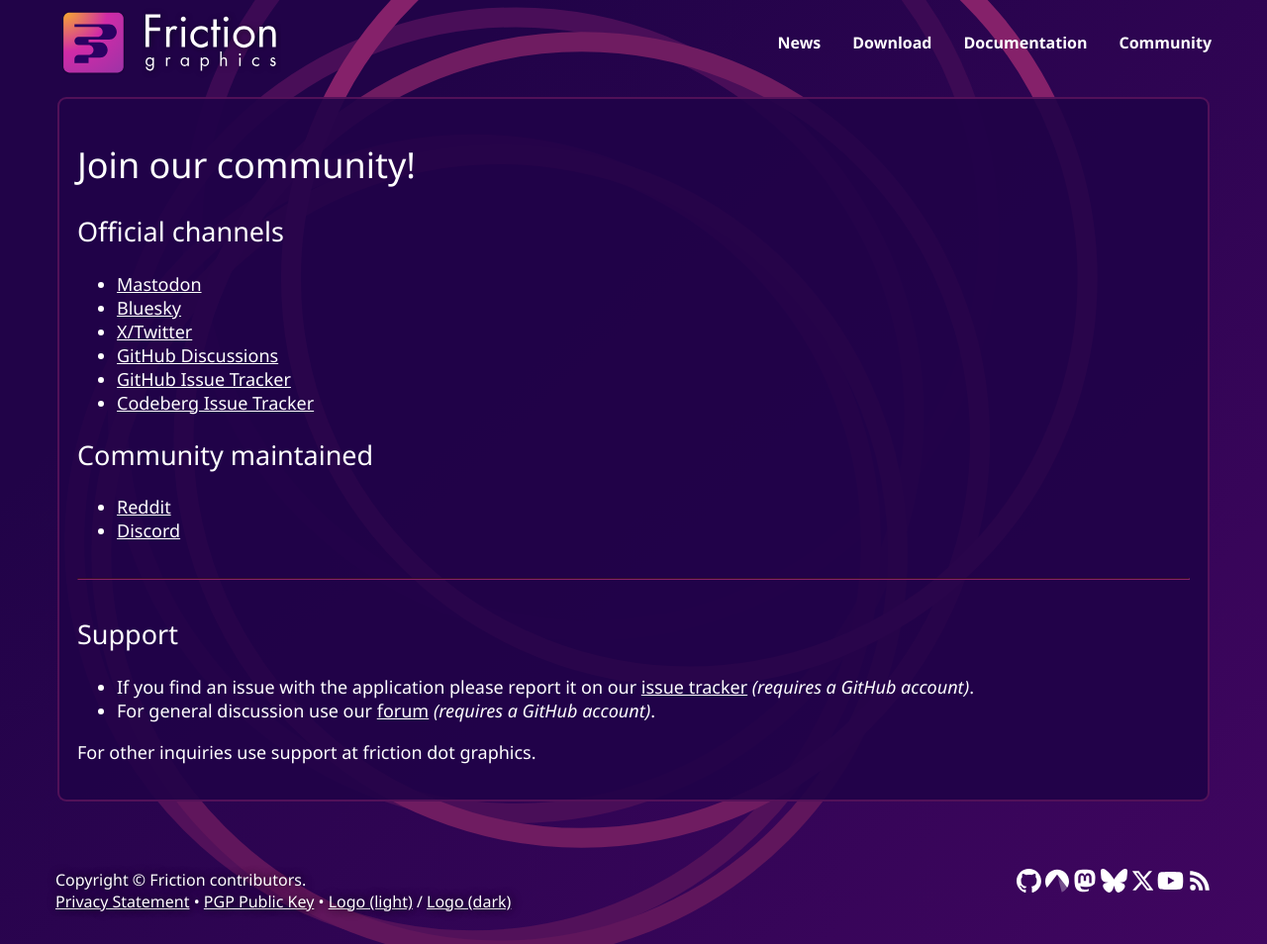
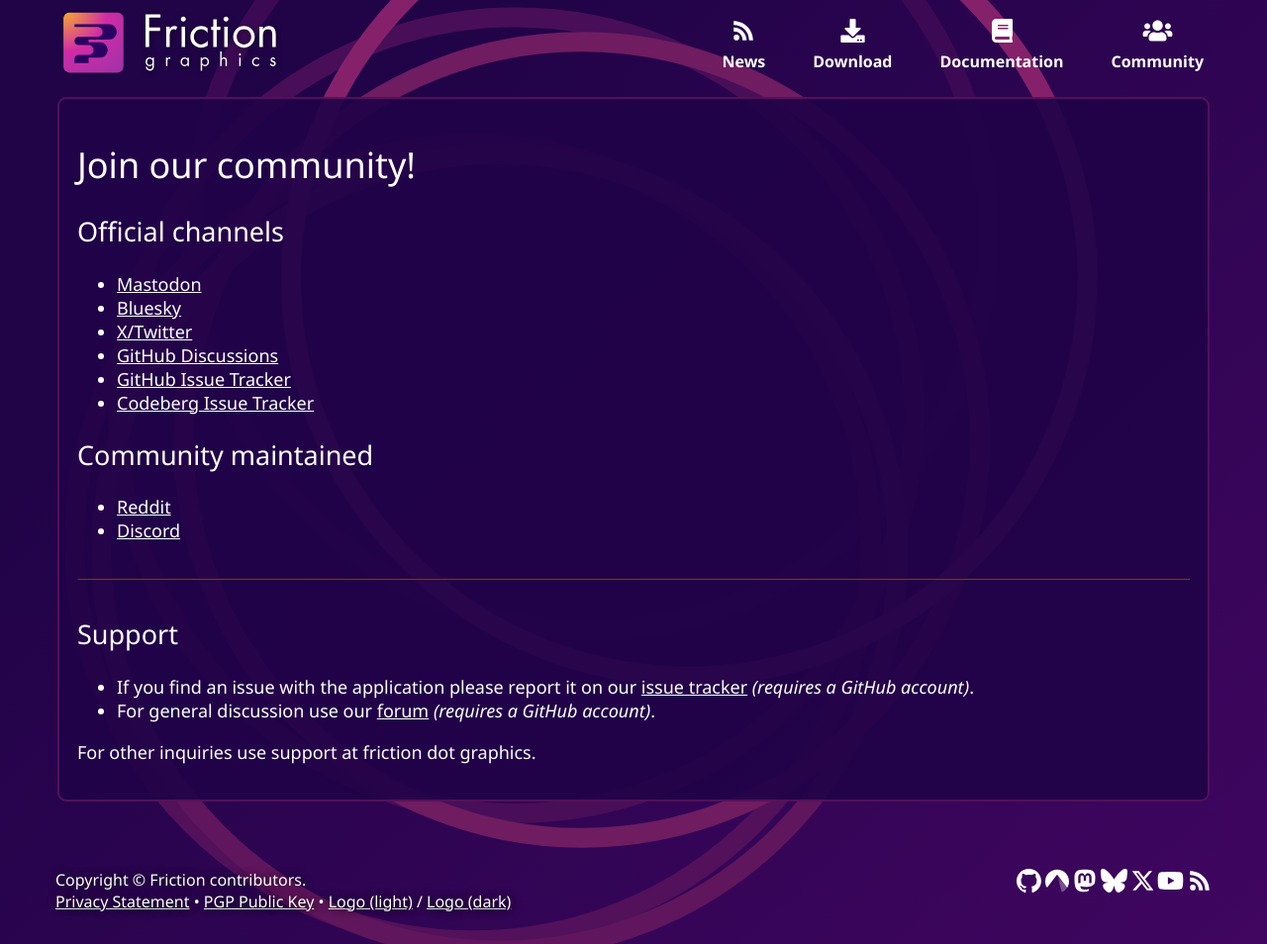
Before and after one commit to friction2d/friction2d.github.io, a Jekyll site: the page built from community.md, in a window 1280 px wide. Shown: the whole page at 99% size. Built offline with Jekyll 4.4.1, drawn with Linux system fonts in a browser that asks for light colours.

Commit message:
More updates

```diff
--- a/_config.yml
+++ b/_config.yml
@@ -50,12 +50,16 @@ nav:
   - title: News
     url: /news/
     ext: false
+    icon: assets/rss.svg
   - title: Download
     url: /download.html
+    ext: false
+    icon: assets/downloads/download.svg
   - title: Documentation
     url: /documentation/
     ext: false
-    ext: false
+    icon: assets/icons/book.svg
   - title: Community
     url: /community.html
     ext: false
+    icon: assets/icons/users.svg
--- a/_includes/header.html
+++ b/_includes/header.html
@@ -6,7 +6,7 @@
             <div class='menu-button'></div>
         </label>
         <ul class="menu">
-            {% for item in site.nav %}<li><a href="{{ item.url }}" {% if item.ext %}target="_blank"{% endif %}>{{ item.title }}</a></li>{% endfor %}
+            {% for item in site.nav %}<li><a href="{{ item.url }}" {% if item.ext %}target="_blank"{% endif %}><img class="menuIcon" src="{{ site.url }}/{{ item.icon }}"><span>{{ item.title }}</span></a></li>{% endfor %}
         </ul>
     </div>
 </div>
--- a/assets/style.css
+++ b/assets/style.css
@@ -318,14 +318,18 @@ ul.platform { list-style-type: none; }
     padding: 0;
 }
 
-.menu a { text-decoration: none; }
+.menu a {
+    text-decoration: none;
+    display: flex;
+    flex-direction: column;
+}
 .menu a:hover { text-decoration: underline; }
 
 .menu > li {
     margin: 0 1rem;
     overflow: hidden;
     color: white;
-    line-height: 80px;
+    padding: .5em;
     font-weight: bold;
 }
 
@@ -406,7 +410,7 @@ ul.platform { list-style-type: none; }
         border: 1px solid #333;
         height: 4em;
         padding: 0.5em;
-        background-color: #00000047;
+        background-color: #802569;
         border: 2px solid #370753ff;
         border-left: none;
         border-right: none;
@@ -424,7 +428,7 @@ ul.platform { list-style-type: none; }
     }
 
     .menu a {
-        display: inline-block;
+        display: contents;
         width: 100%;
         height: 100%;
         text-align: center;
@@ -738,3 +742,8 @@ img.doc {
 }
 
 .nobgcol { background-color: transparent !important; }
+
+.menuIcon {
+    height: 24px;
+    margin: .5em;
+}
```
Also changed, not shown: assets/icons/book.svg (added), assets/icons/users.svg (added).
